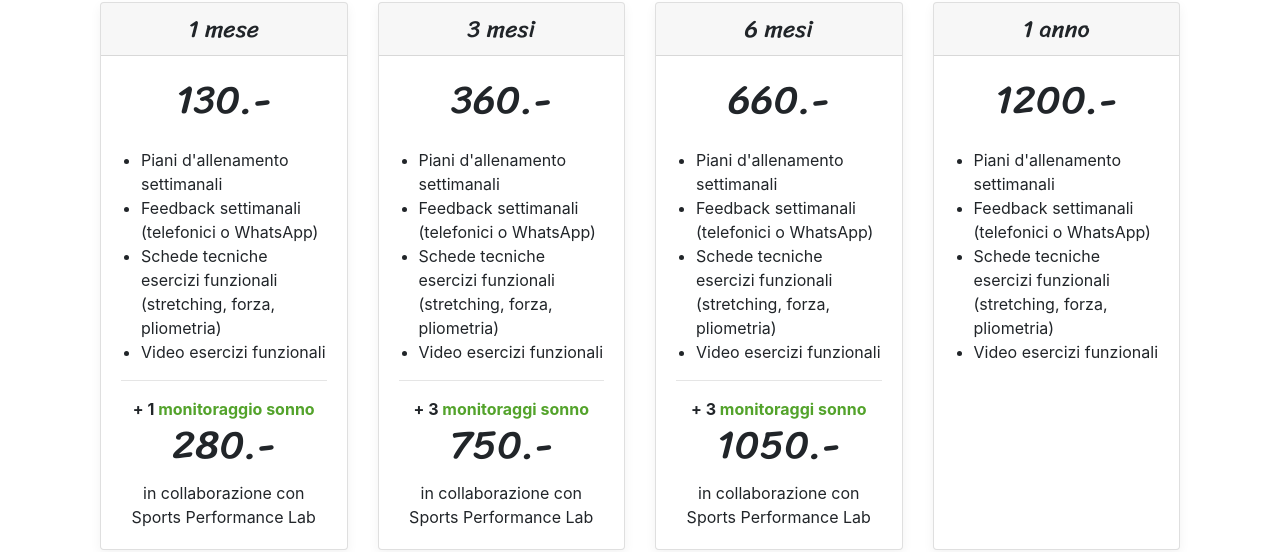
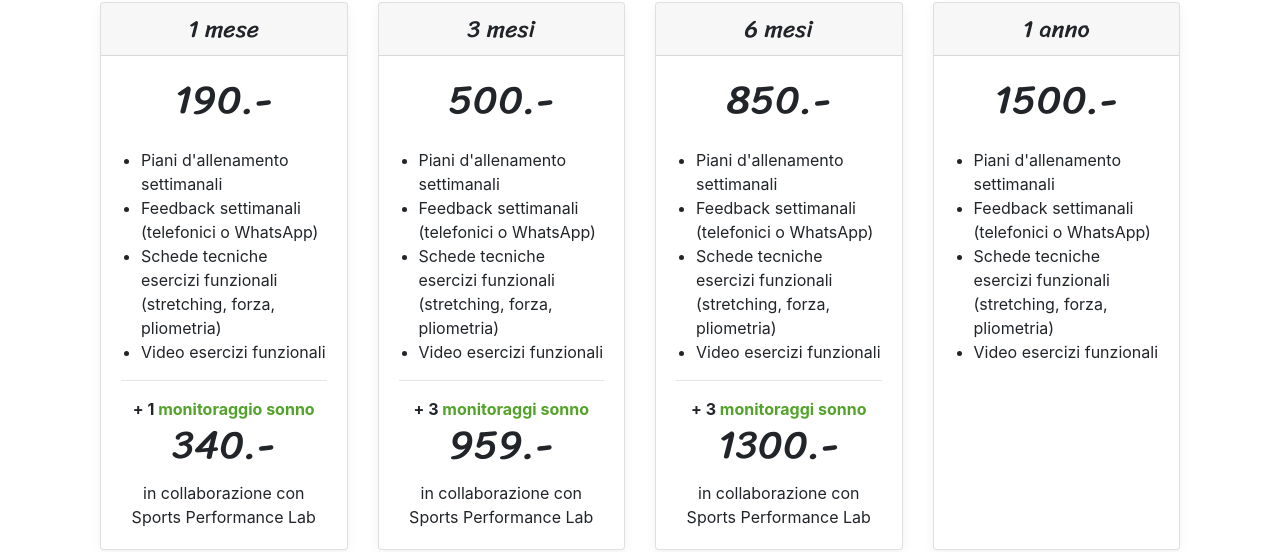
Before and after one commit to deloverticalcoaching/deloverticalcoaching.github.io, a plain HTML site: page pricings.html in a window 1280 px wide. Shown: the part 726-1278 px from the top of the page. Drawn offline with nearby package versions, Linux system fonts and the light colour scheme.

Commit message:
Updated prices

```diff
--- a/pricings.html
+++ b/pricings.html
@@ -52,7 +52,7 @@
             <h4 class="my-0 font-weight-normal">1 mese</h4>
           </div>
           <div class="card-body">
-            <h1 class="card-title pricing-card-title">130.- <small class="text-muted"></small></h1>
+            <h1 class="card-title pricing-card-title">190.- <small class="text-muted"></small></h1>
             <ul class="mt-4 mb-3">
               <li>Piani d'allenamento settimanali</li>
               <li>Feedback settimanali (telefonici o WhatsApp)</li>
@@ -61,7 +61,7 @@
             </ul>
             <hr>
             <b>+ 1 <a href="https://www.sportsperformancelab.it/attivita/disturbi-del-sonno/" target="_blank">monitoraggio sonno</a></b>
-            <h1 class="card-title pricing-card-title">280.- <small class="text-muted"></small></h1>
+            <h1 class="card-title pricing-card-title">340.- <small class="text-muted"></small></h1>
             in collaborazione con Sports Performance Lab
           </div>
         </div>
@@ -70,7 +70,7 @@
             <h4 class="my-0 font-weight-normal">3 mesi</h4>
           </div>
           <div class="card-body">
-            <h1 class="card-title pricing-card-title">360.- <small class="text-muted"></small></h1>
+            <h1 class="card-title pricing-card-title">500.- <small class="text-muted"></small></h1>
             <ul class="mt-4 mb-3">
               <li>Piani d'allenamento settimanali</li>
               <li>Feedback settimanali (telefonici o WhatsApp)</li>
@@ -79,7 +79,7 @@
             </ul>
             <hr>
             <b>+ 3 <a href="https://www.sportsperformancelab.it/attivita/disturbi-del-sonno/" target="_blank">monitoraggi sonno</a></b>
-            <h1 class="card-title pricing-card-title">750.-<small class="text-muted"></small></h1>
+            <h1 class="card-title pricing-card-title">959.-<small class="text-muted"></small></h1>
             in collaborazione con Sports Performance Lab
           </div>
         </div>
@@ -88,7 +88,7 @@
             <h4 class="my-0 font-weight-normal">6 mesi</h4>
           </div>
           <div class="card-body">
-            <h1 class="card-title pricing-card-title">660.- <small class="text-muted"></small></h1>
+            <h1 class="card-title pricing-card-title">850.- <small class="text-muted"></small></h1>
             <ul class="mt-4 mb-3">
               <li>Piani d'allenamento settimanali</li>
               <li>Feedback settimanali (telefonici o WhatsApp)</li>
@@ -97,7 +97,7 @@
             </ul>
             <hr>
             <b>+ 3 <a href="https://www.sportsperformancelab.it/attivita/disturbi-del-sonno/" target="_blank">monitoraggi sonno</a></b>
-            <h1 class="card-title pricing-card-title">1050.- <small class="text-muted"></small></h1>
+            <h1 class="card-title pricing-card-title">1300.- <small class="text-muted"></small></h1>
             in collaborazione con Sports Performance Lab
           </div>
         </div>
@@ -106,7 +106,7 @@
             <h4 class="my-0 font-weight-normal">1 anno</h4>
           </div>
           <div class="card-body">
-            <h1 class="card-title pricing-card-title">1200.- <small class="text-muted"></small></h1>
+            <h1 class="card-title pricing-card-title">1500.- <small class="text-muted"></small></h1>
             <ul class="mt-4 mb-3">
               <li>Piani d'allenamento settimanali</li>
               <li>Feedback settimanali (telefonici o WhatsApp)</li>
```
